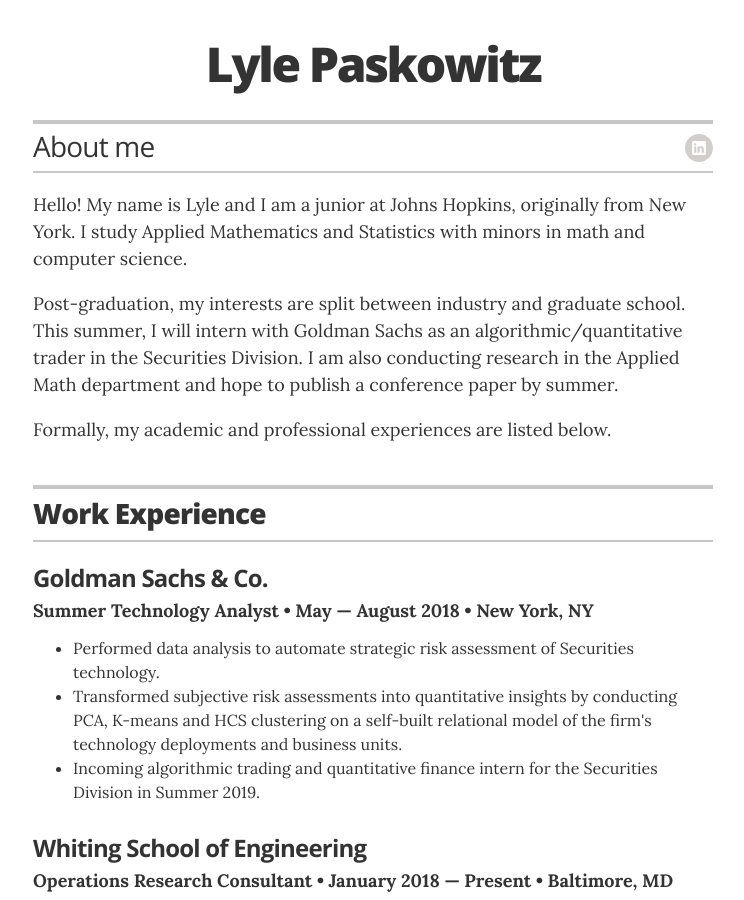
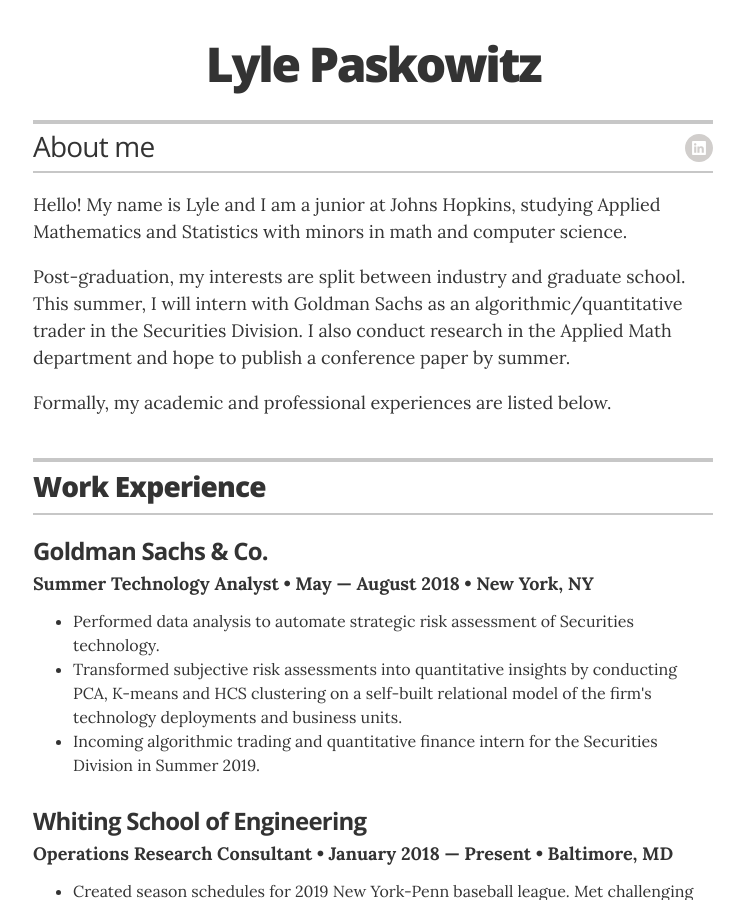
Before and after one commit to lylpask/lylpask.github.io, a Jekyll site: the page built from index.html, in a window 1280 px wide and 900 px high. Shown: the whole window, without its empty margins (267-1011 px from the left). Built offline with Jekyll 4.4.1, drawn with Linux system fonts in a browser that asks for light colours.

Commit message:
Update intro.md

```diff
--- a/_includes/intro.md
+++ b/_includes/intro.md
@@ -1,5 +1,5 @@
-Hello! My name is Lyle and I am a junior at Johns Hopkins, originally from New York. I study Applied Mathematics and Statistics with minors in math and computer science.
+Hello! My name is Lyle and I am a junior at Johns Hopkins, studying Applied Mathematics and Statistics with minors in math and computer science.
 
-Post-graduation, my interests are split between industry and graduate school. This summer, I will intern with Goldman Sachs as an algorithmic/quantitative trader in the Securities Division. I am also conducting research in the Applied Math department and hope to publish a conference paper by summer.
+Post-graduation, my interests are split between industry and graduate school. This summer, I will intern with Goldman Sachs as an algorithmic/quantitative trader in the Securities Division. I also conduct research in the Applied Math department and hope to publish a conference paper by summer.
 
 Formally, my academic and professional experiences are listed below.
```
